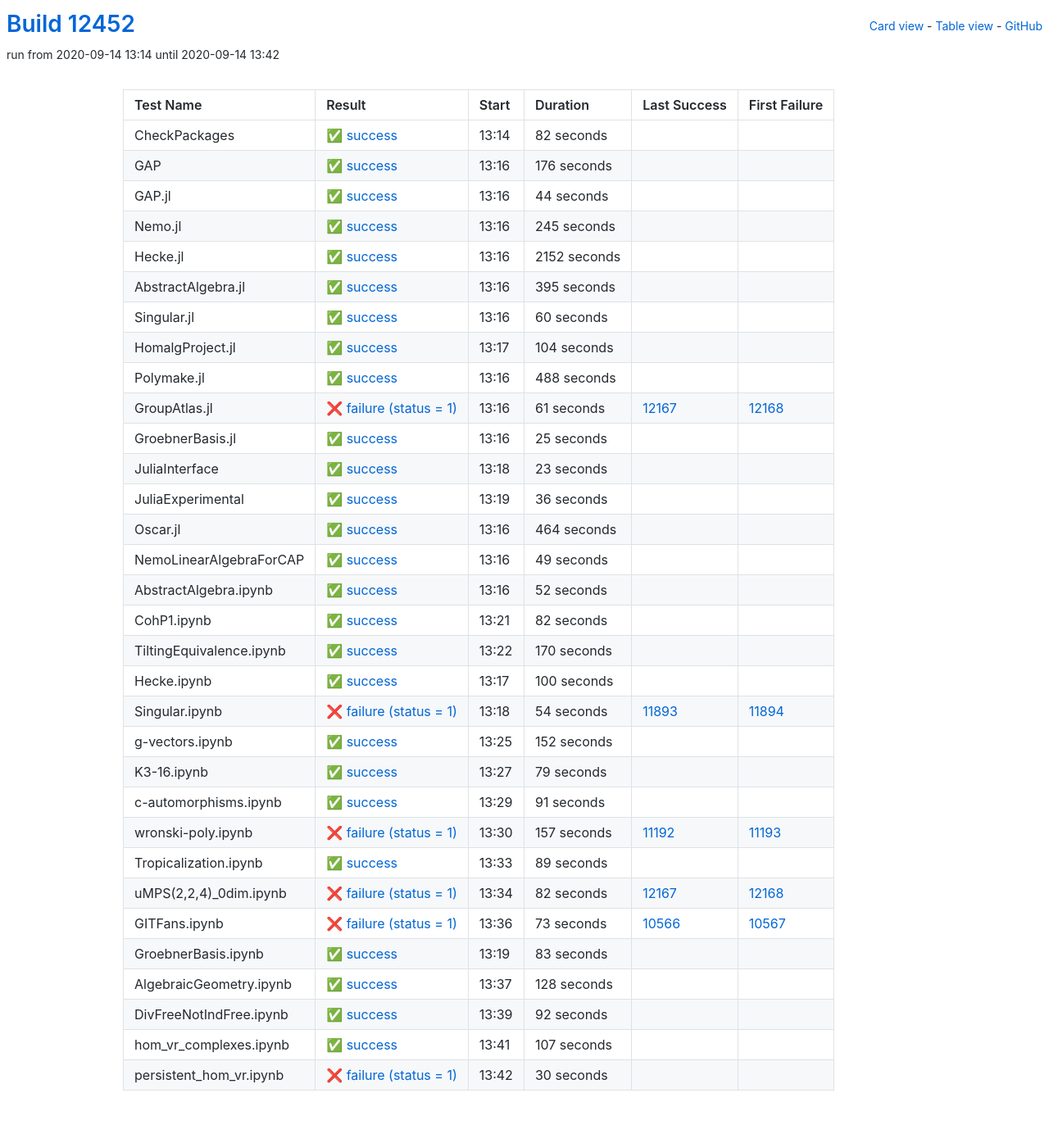
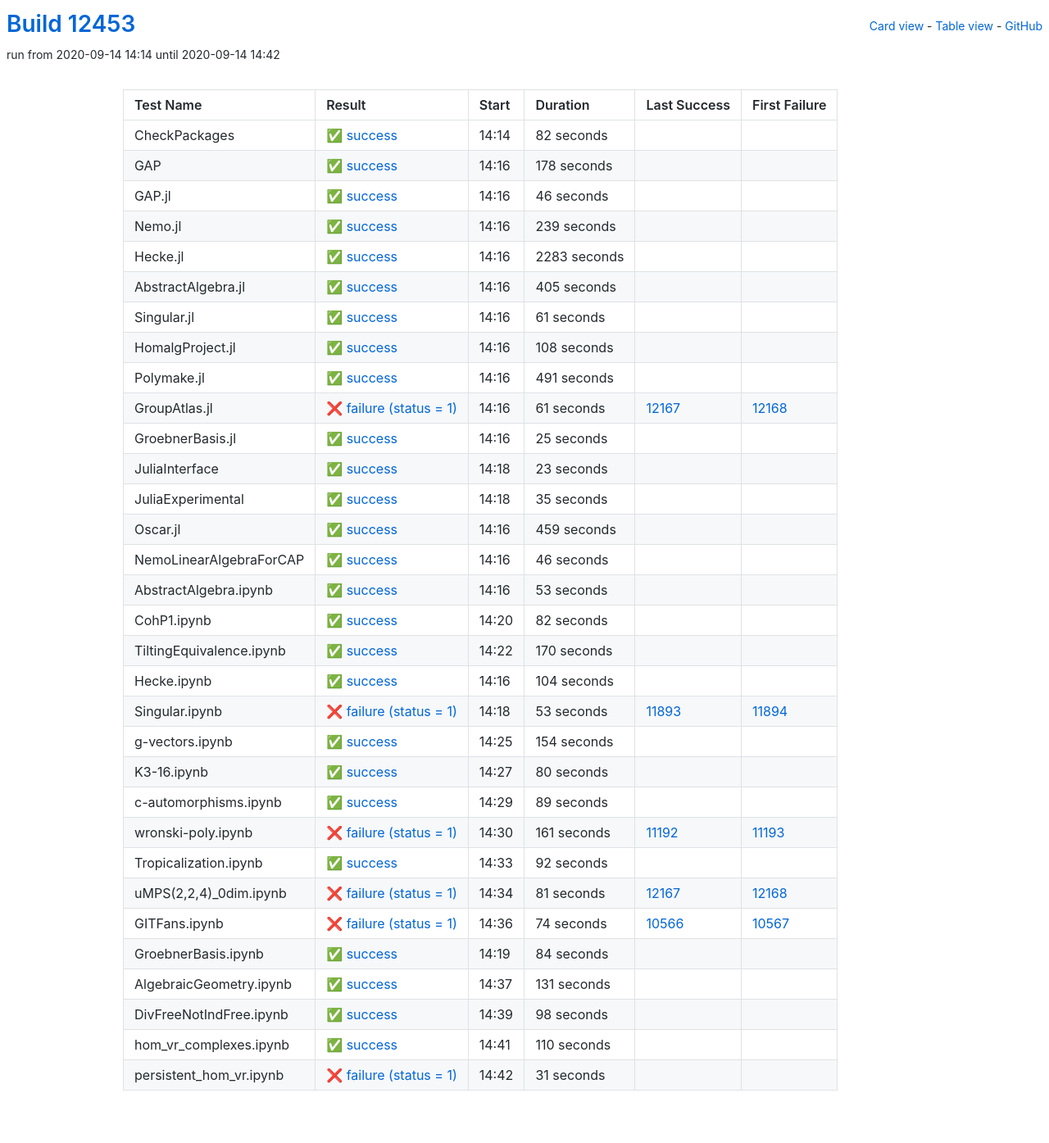
Before and after one commit to oscar-system/oscar-ci-status, a Jekyll site: the page built from table.html, in a window 1280 px wide. Shown: the whole page at 82% size. Built offline with Jekyll 4.4.1, drawn with Linux system fonts in a browser that asks for light colours.

Commit message:
Build #12453

```diff
--- a/_data/ci.yml
+++ b/_data/ci.yml
@@ -1,6 +1,6 @@
 ---
-build: 12452
-build_url: https://oscarci.mathematik.uni-kl.de/job/oscar/12452/
+build: 12453
+build_url: https://oscarci.mathematik.uni-kl.de/job/oscar/12453/
 job: oscar
 organization: oscar-system
 repo: oscar-ci-status
@@ -8,8 +8,8 @@
 tests:
 - name: CheckPackages
   id: checkpackages
-  log: https://oscarci.mathematik.uni-kl.de/job/oscar/12452/artifact/logs/build-12452/CheckPackages.log
-  start: 2020-09-14 13:14
+  log: https://oscarci.mathematik.uni-kl.de/job/oscar/12453/artifact/logs/build-12453/CheckPackages.log
+  start: 2020-09-14 14:14
   success: true
   exitcode: 0
   status: success
@@ -20,104 +20,104 @@
   first_failure_url:
 - name: GAP
   id: gap
-  log: https://oscarci.mathematik.uni-kl.de/job/oscar/12452/artifact/logs/build-12452/GAP.log
-  start: 2020-09-14 13:16
+  log: https://oscarci.mathematik.uni-kl.de/job/oscar/12453/artifact/logs/build-12453/GAP.log
+  start: 2020-09-14 14:16
   success: true
   exitcode: 0
   status: success
-  duration: 176
+  duration: 178
   last_success: false
   last_success_url:
   first_failure: false
   first_failure_url:
 - name: GAP.jl
   id: gap-jl
-  log: https://oscarci.mathematik.uni-kl.de/job/oscar/12452/artifact/logs/build-12452/GAP.jl.log
-  start: 2020-09-14 13:16
+  log: https://oscarci.mathematik.uni-kl.de/job/oscar/12453/artifact/logs/build-12453/GAP.jl.log
+  start: 2020-09-14 14:16
   success: true
   exitcode: 0
   status: success
-  duration: 44
+  duration: 46
   last_success: false
   last_success_url:
   first_failure: false
   first_failure_url:
 - name: Nemo.jl
   id: nemo-jl
-  log: https://oscarci.mathematik.uni-kl.de/job/oscar/12452/artifact/logs/build-12452/Nemo.jl.log
-  start: 2020-09-14 13:16
+  log: https://oscarci.mathematik.uni-kl.de/job/oscar/12453/artifact/logs/build-12453/Nemo.jl.log
+  start: 2020-09-14 14:16
   success: true
   exitcode: 0
   status: success
-  duration: 245
+  duration: 239
   last_success: false
   last_success_url:
   first_failure: false
   first_failure_url:
 - name: Hecke.jl
   id: hecke-jl
-  log: https://oscarci.mathematik.uni-kl.de/job/oscar/12452/artifact/logs/build-12452/Hecke.jl.log
-  start: 2020-09-14 13:16
+  log: https://oscarci.mathematik.uni-kl.de/job/oscar/12453/artifact/logs/build-12453/Hecke.jl.log
+  start: 2020-09-14 14:16
   success: true
   exitcode: 0
   status: success
-  duration: 2152
+  duration: 2283
   last_success: false
   last_success_url:
   first_failure: false
   first_failure_url:
 - name: AbstractAlgebra.jl
   id: abstractalgebra-jl
-  log: https://oscarci.mathematik.uni-kl.de/job/oscar/12452/artifact/logs/build-12452/AbstractAlgebra.jl.log
-  start: 2020-09-14 13:16
+  log: https://oscarci.mathematik.uni-kl.de/job/oscar/12453/artifact/logs/build-12453/AbstractAlgebra.jl.log
+  start: 2020-09-14 14:16
   success: true
   exitcode: 0
   status: success
-  duration: 395
+  duration: 405
   last_success: false
   last_success_url:
   first_failure: false
   first_failure_url:
 - name: Singular.jl
   id: singular-jl
-  log: https://oscarci.mathematik.uni-kl.de/job/oscar/12452/artifact/logs/build-12452/Singular.jl.log
-  start: 2020-09-14 13:16
+  log: https://oscarci.mathematik.uni-kl.de/job/oscar/12453/artifact/logs/build-12453/Singular.jl.log
+  start: 2020-09-14 14:16
   success: true
   exitcode: 0
   status: success
-  duration: 60
+  duration: 61
   last_success: false
   last_success_url:
   first_failure: false
   first_failure_url:
 - name: HomalgProject.jl
   id: homalgproject-jl
-  log: https://oscarci.mathematik.uni-kl.de/job/oscar/12452/artifact/logs/build-12452/HomalgProject.jl.log
-  start: 2020-09-14 13:17
+  log: https://oscarci.mathematik.uni-kl.de/job/oscar/12453/artifact/logs/build-12453/HomalgProject.jl.log
+  start: 2020-09-14 14:16
   success: true
   exitcode: 0
   status: success
-  duration: 104
+  duration: 108
   last_success: false
   last_success_url:
   first_failure: false
   first_failure_url:
 - name: Polymake.jl
   id: polymake-jl
-  log: https://oscarci.mathematik.uni-kl.de/job/oscar/12452/artifact/logs/build-12452/Polymake.jl.log
-  start: 2020-09-14 13:16
+  log: https://oscarci.mathematik.uni-kl.de/job/oscar/12453/artifact/logs/build-12453/Polymake.jl.log
+  start: 2020-09-14 14:16
   success: true
   exitcode: 0
   status: success
-  duration: 488
+  duration: 491
   last_success: false
   last_success_url:
   first_failure: false
   first_failure_url:
 - name: GroupAtlas.jl
   id: groupatlas-jl
-  log: https://oscarci.mathematik.uni-kl.de/job/oscar/12452/artifact/logs/build-12452/GroupAtlas.jl.log
-  start: 2020-09-14 13:16
+  log: https://oscarci.mathematik.uni-kl.de/job/oscar/12453/artifact/logs/build-12453/GroupAtlas.jl.log
+  start: 2020-09-14 14:16
   success: false
   exitcode: 1
   status: failure
@@ -128,8 +128,8 @@
   first_failure_url: https://oscarci.mathematik.uni-kl.de/job/oscar/12168/
 - name: GroebnerBasis.jl
   id: groebnerbasis-jl
-  log: https://oscarci.mathematik.uni-kl.de/job/oscar/12452/artifact/logs/build-12452/GroebnerBasis.jl.log
-  start: 2020-09-14 13:16
+  log: https://oscarci.mathematik.uni-kl.de/job/oscar/12453/artifact/logs/build-12453/GroebnerBasis.jl.log
+  start: 2020-09-14 14:16
   success: true
   exitcode: 0
   status: success
@@ -140,8 +140,8 @@
   first_failure_url:
 - name: JuliaInterface
   id: juliainterface
-  log: https://oscarci.mathematik.uni-kl.de/job/oscar/12452/artifact/logs/build-12452/JuliaInterface.log
-  start: 2020-09-14 13:18
+  log: https://oscarci.mathematik.uni-kl.de/job/oscar/12453/artifact/logs/build-12453/JuliaInterface.log
+  start: 2020-09-14 14:18
   success: true
   exitcode: 0
   status: success
@@ -152,56 +152,56 @@
   first_failure_url:
 - name: JuliaExperimental
   id: juliaexperimental
-  log: https://oscarci.mathematik.uni-kl.de/job/oscar/12452/artifact/logs/build-12452/JuliaExperimental.log
-  start: 2020-09-14 13:19
+  log: https://oscarci.mathematik.uni-kl.de/job/oscar/12453/artifact/logs/build-12453/JuliaExperimental.log
+  start: 2020-09-14 14:18
   success: true
   exitcode: 0
   status: success
-  duration: 36
+  duration: 35
   last_success: false
   last_success_url:
   first_failure: false
   first_failure_url:
 - name: Oscar.jl
   id: oscar-jl
-  log: https://oscarci.mathematik.uni-kl.de/job/oscar/12452/artifact/logs/build-12452/Oscar.jl.log
-  start: 2020-09-14 13:16
+  log: https://oscarci.mathematik.uni-kl.de/job/oscar/12453/artifact/logs/build-12453/Oscar.jl.log
+  start: 2020-09-14 14:16
   success: true
   exitcode: 0
   status: success
-  duration: 464
+  duration: 459
   last_success: false
   last_success_url:
   first_failure: false
   first_failure_url:
 - name: NemoLinearAlgebraForCAP
   id: nemolinearalgebraforcap
-  log: https://oscarci.mathematik.uni-kl.de/job/oscar/12452/artifact/logs/build-12452/NemoLinearAlgebraForCAP.log
-  start: 2020-09-14 13:16
+  log: https://oscarci.mathematik.uni-kl.de/job/oscar/12453/artifact/logs/build-12453/NemoLinearAlgebraForCAP.log
+  start: 2020-09-14 14:16
   success: true
   exitcode: 0
   status: success
-  duration: 49
+  duration: 46
   last_success: false
   last_success_url:
   first_failure: false
   first_failure_url:
 - name: AbstractAlgebra.ipynb
   id: abstractalgebra-ipynb
-  log: https://oscarci.mathematik.uni-kl.de/job/oscar/12452/artifact/logs/build-12452/AbstractAlgebra.ipynb.log
-  start: 2020-09-14 13:16
+  log: https://oscarci.mathematik.uni-kl.de/job/oscar/12453/artifact/logs/build-12453/AbstractAlgebra.ipynb.log
+  start: 2020-09-14 14:16
   success: true
   exitcode: 0
   status: success
-  duration: 52
+  duration: 53
   last_success: false
   last_success_url:
   first_failure: false
   first_failure_url:
 - name: CohP1.ipynb
   id: cohp1-ipynb
-  log: https://oscarci.mathematik.uni-kl.de/job/oscar/12452/artifact/logs/build-12452/CohP1.ipynb.log
-  start: 2020-09-14 13:21
+  log: https://oscarci.mathematik.uni-kl.de/job/oscar/12453/artifact/logs/build-12453/CohP1.ipynb.log
+  start: 2020-09-14 14:20
   success: true
   exitcode: 0
   status: success
@@ -212,8 +212,8 @@
   first_failure_url:
 - name: TiltingEquivalence.ipynb
   id: tiltingequivalence-ipynb
-  log: https://oscarci.mathematik.uni-kl.de/job/oscar/12452/artifact/logs/build-12452/TiltingEquivalence.ipynb.log
-  start: 2020-09-14 13:22
+  log: https://oscarci.mathematik.uni-kl.de/job/oscar/12453/artifact/logs/build-12453/TiltingEquivalence.ipynb.log
+  start: 2020-09-14 14:22
   success: true
   exitcode: 0
   status: success
@@ -224,80 +224,56 @@
   first_failure_url:
 - name: Hecke.ipynb
   id: hecke-ipynb
-  log: https://oscarci.mathematik.uni-kl.de/job/oscar/12452/artifact/logs/build-12452/Hecke.ipynb.log
-  start: 2020-09-14 13:17
+  log: https://oscarci.mathematik.uni-kl.de/job/oscar/12453/artifact/logs/build-12453/Hecke.ipynb.log
+  start: 2020-09-14 14:16
   success: true
   exitcode: 0
   status: success
-  duration: 100
+  duration: 104
   last_success: false
   last_success_url:
   first_failure: false
   first_failure_url:
 - name: Singular.ipynb
   id: singular-ipynb
-  log: https://oscarci.mathematik.uni-kl.de/job/oscar/12452/artifact/logs/build-12452/Singular.ipynb.log
-  start: 2020-09-14 13:18
+  log: https://oscarci.mathematik.uni-kl.de/job/oscar/12453/artifact/logs/build-12453/Singular.ipynb.log
+  start: 2020-09-14 14:18
   success: false
   exitcode: 1
   status: failure
-  duration: 54
+  duration: 53
   last_success: 11893
   last_success_url: https://oscarci.mathematik.uni-kl.de/job/oscar/11893/
   first_failure: 11894
   first_failure_url: https://oscarci.mathematik.uni-kl.de/job/oscar/11894/
 - name: g-vectors.ipynb
   id: g-vectors-ipynb
-  log: https://oscarci.mathematik.uni-kl.de/job/oscar/12452/artifact/logs/build-12452/g-vectors.ipynb.log
-  start: 2020-09-14 13:25
+  log: https://oscarci.mathematik.uni-kl.de/job/oscar/12453/artifact/logs/build-12453/g-vectors.ipynb.log
+  start: 2020-09-14 14:25
   success: true
   exitcode: 0
   status: success
-  duration: 152
+  duration: 154
   last_success: false
   last_success_url:
   first_failure: false
   first_failure_url:
 - name: K3-16.ipynb
   id: k3-16-ipynb
-  log: https://oscarci.mathematik.uni-kl.de/job/oscar/12452/artifact/logs/build-12452/K3-16.ipynb.log
-  start: 2020-09-14 13:27
+  log: https://oscarci.mathematik.uni-kl.de/job/oscar/12453/artifact/logs/build-12453/K3-16.ipynb.log
+  start: 2020-09-14 14:27
   success: true
   exitcode: 0
   status: success
-  duration: 79
+  duration: 80
   last_success: false
   last_success_url:
   first_failure: false
   first_failure_url:
 - name: c-automorphisms.ipynb
   id: c-automorphisms-ipynb
-  log: https://oscarci.mathematik.uni-kl.de/job/oscar/12452/artifact/logs/build-12452/c-automorphisms.ipynb.log
-  start: 2020-09-14 13:29
-  success: true
-  exitcode: 0
-  status: success
-  duration: 91
-  last_success: false
-  last_success_url:
-  first_failure: false
-  first_failure_url:
-- name: wronski-poly.ipynb
-  id: wronski-poly-ipynb
-  log: https://oscarci.mathematik.uni-kl.de/job/oscar/12452/artifact/logs/build-12452/wronski-poly.ipynb.log
-  start: 2020-09-14 13:30
-  success: false
-  exitcode: 1
-  status: failure
-  duration: 157
-  last_success: 11192
-  last_success_url: https://oscarci.mathematik.uni-kl.de/job/oscar/11192/
-  first_failure: 11193
-  first_failure_url: https://oscarci.mathematik.uni-kl.de/job/oscar/11193/
-- name: Tropicalization.ipynb
-  id: tropicalization-ipynb
-  log: https://oscarci.mathematik.uni-kl.de/job/oscar/12452/artifact/logs/build-12452/Tropicalization.ipynb.log
-  start: 2020-09-14 13:33
+  log: https://oscarci.mathematik.uni-kl.de/job/oscar/12453/artifact/logs/build-12453/c-automorphisms.ipynb.log
+  start: 2020-09-14 14:29
   success: true
   exitcode: 0
   status: success
@@ -306,58 +282,22 @@
   last_success_url:
   first_failure: false
   first_failure_url:
-- name: uMPS(2,2,4)_0dim.ipynb
-  id: umps-2-2-4-0dim-ipynb
-  log: https://oscarci.mathematik.uni-kl.de/job/oscar/12452/artifact/logs/build-12452/uMPS-2-2-4-_0dim.ipynb.log
-  start: 2020-09-14 13:34
+- name: wronski-poly.ipynb
+  id: wronski-poly-ipynb
+  log: https://oscarci.mathematik.uni-kl.de/job/oscar/12453/artifact/logs/build-12453/wronski-poly.ipynb.log
+  start: 2020-09-14 14:30
   success: false
   exitcode: 1
   status: failure
-  duration: 82
-  last_success: 12167
-  last_success_url: https://oscarci.mathematik.uni-kl.de/job/oscar/12167/
-  first_failure: 12168
-  first_failure_url: https://oscarci.mathematik.uni-kl.de/job/oscar/12168/
-- name: GITFans.ipynb
-  id: gitfans-ipynb
-  log: https://oscarci.mathematik.uni-kl.de/job/oscar/12452/artifact/logs/build-12452/GITFans.ipynb.log
-  start: 2020-09-14 13:36
-  success: false
-  exitcode: 1
-  status: failure
-  duration: 73
-  last_success: 10566
-  last_success_url: https://oscarci.mathematik.uni-kl.de/job/oscar/10566/
-  first_failure: 10567
-  first_failure_url: https://oscarci.mathematik.uni-kl.de/job/oscar/10567/
-- name: GroebnerBasis.ipynb
-  id: groebnerbasis-ipynb
-  log: https://oscarci.mathematik.uni-kl.de/job/oscar/12452/artifact/logs/build-12452/GroebnerBasis.ipynb.log
-  start: 2020-09-14 13:19
-  success: true
-  exitcode: 0
-  status: success
-  duration: 83
-  last_success: false
-  last_success_url:
-  first_failure: false
-  first_failure_url:
-- name: AlgebraicGeometry.ipynb
-  id: algebraicgeometry-ipynb
-  log: https://oscarci.mathematik.uni-kl.de/job/oscar/12452/artifact/logs/build-12452/AlgebraicGeometry.ipynb.log
-  start: 2020-09-14 13:37
-  success: true
-  exitcode: 0
-  status: success
-  duration: 128
-  last_success: false
-  last_success_url:
-  first_failure: false
-  first_failure_url:
-- name: DivFreeNotIndFree.ipynb
-  id: divfreenotindfree-ipynb
-  log: https://oscarci.mathematik.uni-kl.de/job/oscar/12452/artifact/logs/build-12452/DivFreeNotIndFree.ipynb.log
-  start: 2020-09-14 13:39
+  duration: 161
+  last_success: 11192
+  last_success_url: https://oscarci.mathematik.uni-kl.de/job/oscar/11192/
+  first_failure: 11193
+  first_failure_url: https://oscarci.mathematik.uni-kl.de/job/oscar/11193/
+- name: Tropicalization.ipynb
+  id: tropicalization-ipynb
+  log: https://oscarci.mathematik.uni-kl.de/job/oscar/12453/artifact/logs/build-12453/Tropicalization.ipynb.log
+  start: 2020-09-14 14:33
   success: true
   exitcode: 0
   status: success
@@ -366,26 +306,86 @@
   last_success_url:
   first_failure: false
   first_failure_url:
-- name: hom_vr_complexes.ipynb
-  id: hom-vr-complexes-ipynb
-  log: https://oscarci.mathematik.uni-kl.de/job/oscar/12452/artifact/logs/build-12452/hom_vr_complexes.ipynb.log
-  start: 2020-09-14 13:41
+- name: uMPS(2,2,4)_0dim.ipynb
+  id: umps-2-2-4-0dim-ipynb
+  log: https://oscarci.mathematik.uni-kl.de/job/oscar/12453/artifact/logs/build-12453/uMPS-2-2-4-_0dim.ipynb.log
+  start: 2020-09-14 14:34
+  success: false
+  exitcode: 1
+  status: failure
+  duration: 81
+  last_success: 12167
+  last_success_url: https://oscarci.mathematik.uni-kl.de/job/oscar/12167/
+  first_failure: 12168
+  first_failure_url: https://oscarci.mathematik.uni-kl.de/job/oscar/12168/
+- name: GITFans.ipynb
+  id: gitfans-ipynb
+  log: https://oscarci.mathematik.uni-kl.de/job/oscar/12453/artifact/logs/build-12453/GITFans.ipynb.log
+  start: 2020-09-14 14:36
+  success: false
+  exitcode: 1
+  status: failure
+  duration: 74
+  last_success: 10566
+  last_success_url: https://oscarci.mathematik.uni-kl.de/job/oscar/10566/
+  first_failure: 10567
+  first_failure_url: https://oscarci.mathematik.uni-kl.de/job/oscar/10567/
+- name: GroebnerBasis.ipynb
+  id: groebnerbasis-ipynb
+  log: https://oscarci.mathematik.uni-kl.de/job/oscar/12453/artifact/logs/build-12453/GroebnerBasis.ipynb.log
+  start: 2020-09-14 14:19
   success: true
   exitcode: 0
   status: success
-  duration: 107
+  duration: 84
+  last_success: false
+  last_success_url:
+  first_failure: false
+  first_failure_url:
+- name: AlgebraicGeometry.ipynb
+  id: algebraicgeometry-ipynb
+  log: https://oscarci.mathematik.uni-kl.de/job/oscar/12453/artifact/logs/build-12453/AlgebraicGeometry.ipynb.log
+  start: 2020-09-14 14:37
+  success: true
+  exitcode: 0
+  status: success
+  duration: 131
+  last_success: false
+  last_success_url:
+  first_failure: false
+  first_failure_url:
+- name: DivFreeNotIndFree.ipynb
+  id: divfreenotindfree-ipynb
+  log: https://oscarci.mathematik.uni-kl.de/job/oscar/12453/artifact/logs/build-12453/DivFreeNotIndFree.ipynb.log
+  start: 2020-09-14 14:39
+  success: true
+  exitcode: 0
+  status: success
+  duration: 98
+  last_success: false
+  last_success_url:
+  first_failure: false
+  first_failure_url:
+- name: hom_vr_complexes.ipynb
+  id: hom-vr-complexes-ipynb
+  log: https://oscarci.mathematik.uni-kl.de/job/oscar/12453/artifact/logs/build-12453/hom_vr_complexes.ipynb.log
+  start: 2020-09-14 14:41
+  success: true
+  exitcode: 0
+  status: success
+  duration: 110
   last_success: false
   last_success_url:
   first_failure: false
   first_failure_url:
 - name: persistent_hom_vr.ipynb
   id: persistent-hom-vr-ipynb
-  log: https://oscarci.mathematik.uni-kl.de/job/oscar/12452/artifact/logs/build-12452/persistent_hom_vr.ipynb.log
-  start: 2020-09-14 13:42
+  log: https://oscarci.mathematik.uni-kl.de/job/oscar/12453/artifact/logs/build-12453/persistent_hom_vr.ipynb.log
+  start: 2020-09-14 14:42
   success: false
   exitcode: 1
   status: failure
-  duration: 30
+  duration: 31
   last_success: false
   last_success_url:
   first_failure: false
```
Also changed, not shown: README.md.
